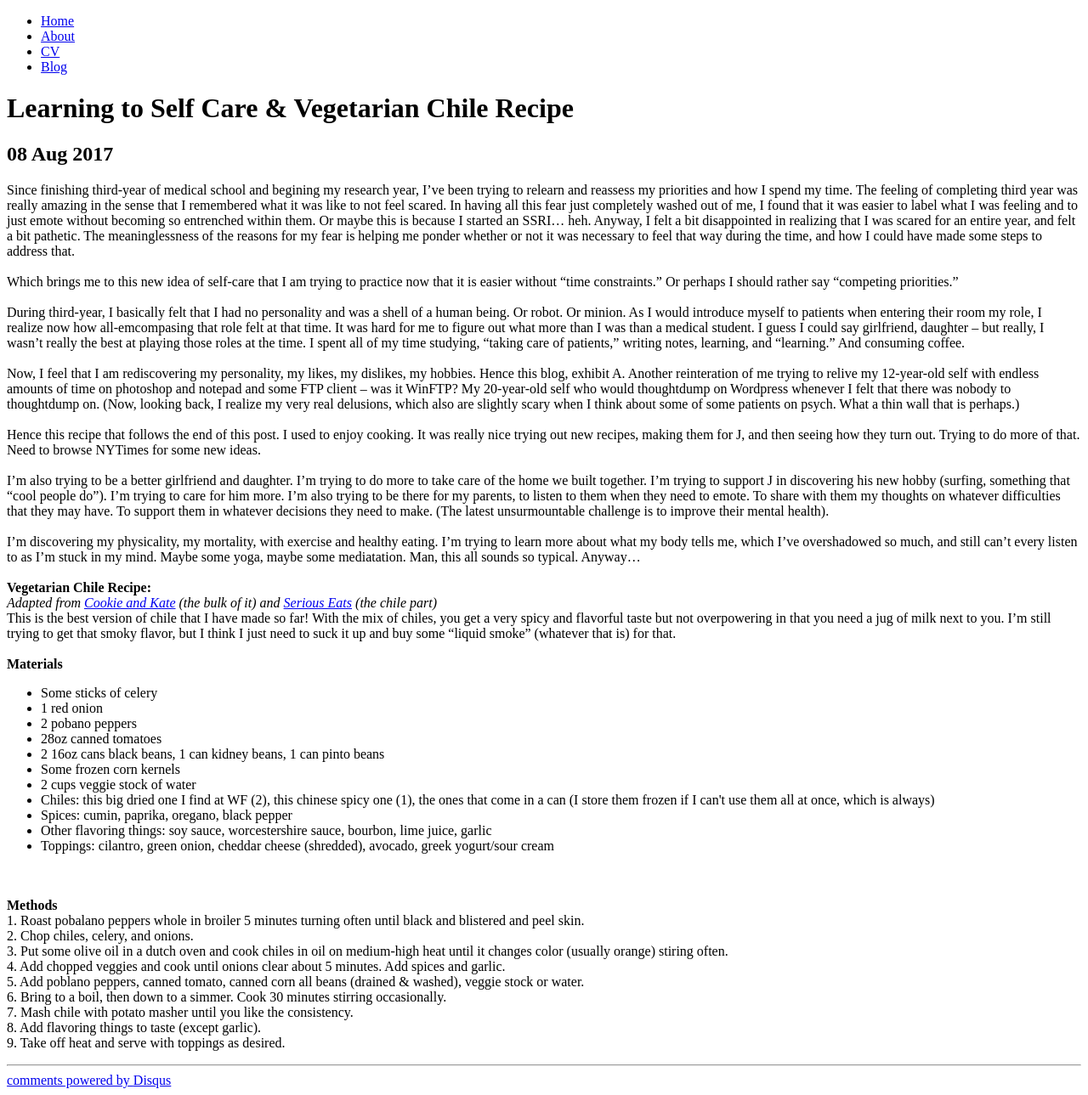
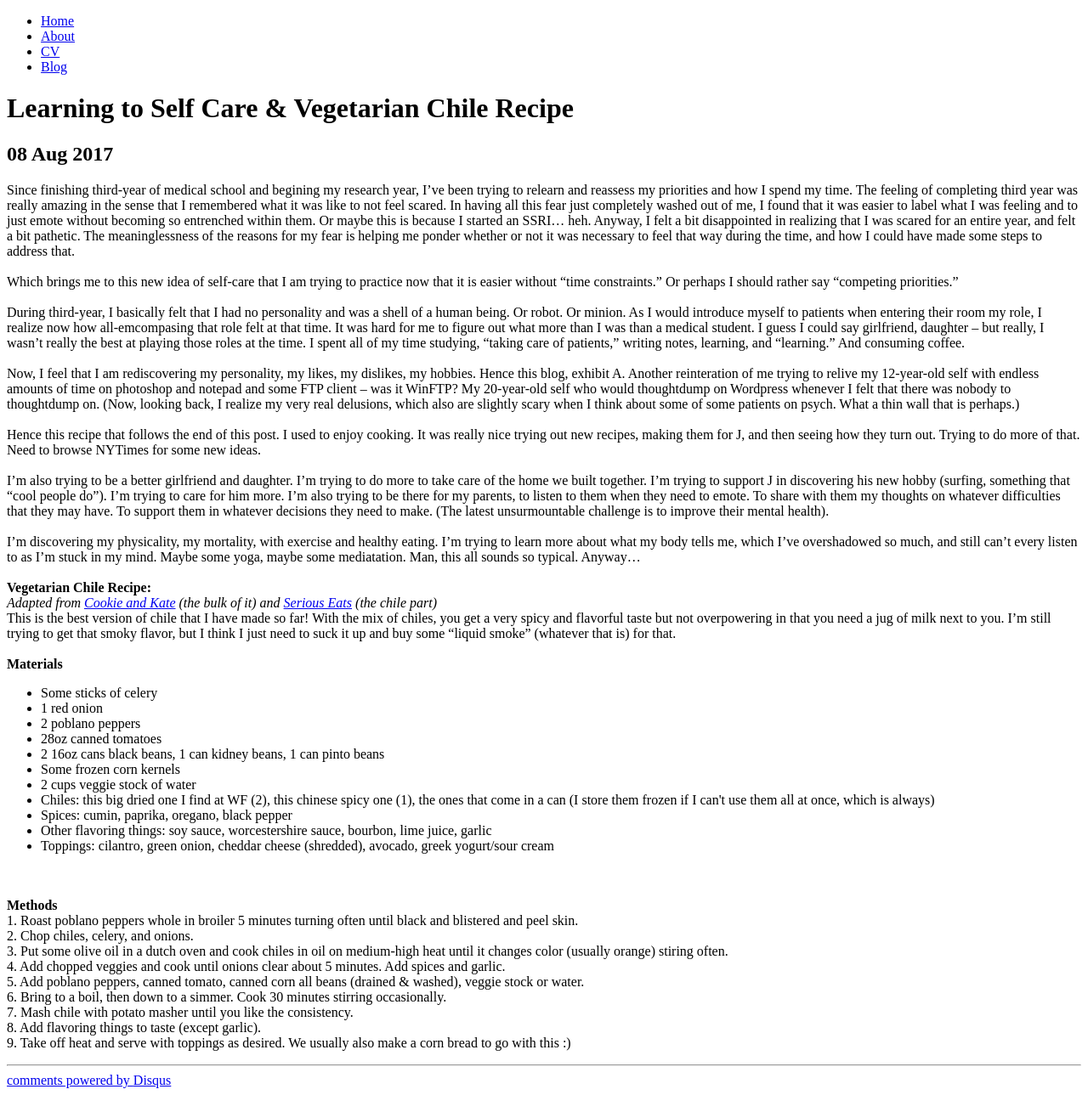
Before and after one commit to anvton/anvton.github.io, a Jekyll site: the page built from _posts/2017-08-08-learning-to-self-care.md, in a window 1280 px wide. Shown: the whole page at 85% size. Built offline with Jekyll 4.4.1, drawn with Linux system fonts in a browser that asks for light colours; comment, search, counter and statistics services are not loaded.

Commit message:
Update 2017-08-08-learning-to-self-care.md

```diff
--- a/_posts/2017-08-08-learning-to-self-care.md
+++ b/_posts/2017-08-08-learning-to-self-care.md
@@ -17,7 +17,7 @@
 <br /><br /><b>Materials</b>
 <ul><li>Some sticks of celery</li>
 <li>1 red onion</li>
-<li>2 pobano peppers</li>
+<li>2 poblano peppers</li>
 <li>28oz canned tomatoes</li>
 <li>2 16oz cans black beans, 1 can kidney beans, 1 can pinto beans</li>
 <li>Some frozen corn kernels</li>
@@ -28,7 +28,7 @@
 <li>Toppings: cilantro, green onion, cheddar cheese (shredded), avocado, greek yogurt/sour cream</li>
 </ul>
 <br /><br /><b>Methods</b>
-<br />1. Roast pobalano peppers whole in broiler 5 minutes turning often until black and blistered and peel skin.
+<br />1. Roast poblano peppers whole in broiler 5 minutes turning often until black and blistered and peel skin.
 <br />2. Chop chiles, celery, and onions.
 <br />3. Put some olive oil in a dutch oven and cook chiles in oil on medium-high heat until it changes color (usually orange) stiring often.
 <br />4. Add chopped veggies and cook until onions clear about 5 minutes. Add spices and garlic.
@@ -36,4 +36,4 @@
 <br />6. Bring to a boil, then down to a simmer. Cook 30 minutes stirring occasionally.
 <br />7. Mash chile with potato masher until you like the consistency.
 <br />8. Add flavoring things to taste (except garlic).
-<br />9. Take off heat and serve with toppings as desired.
+<br />9. Take off heat and serve with toppings as desired. We usually also make a corn bread to go with this :)
```
